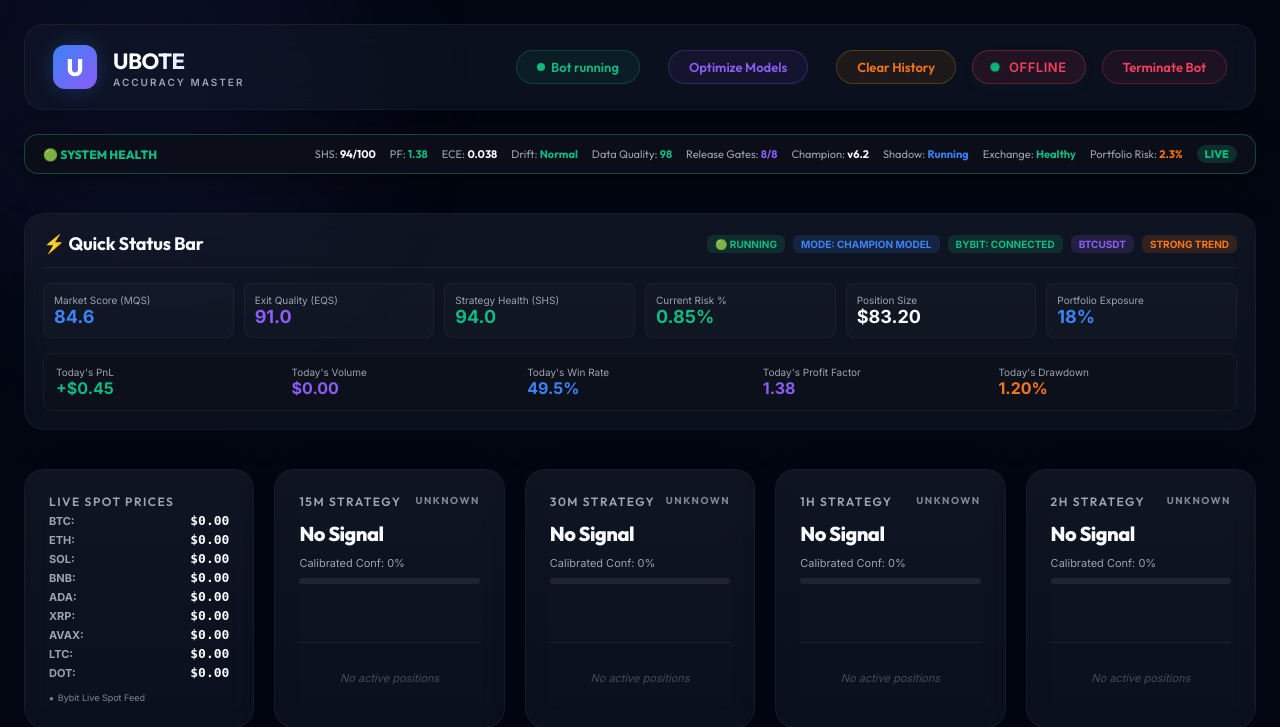
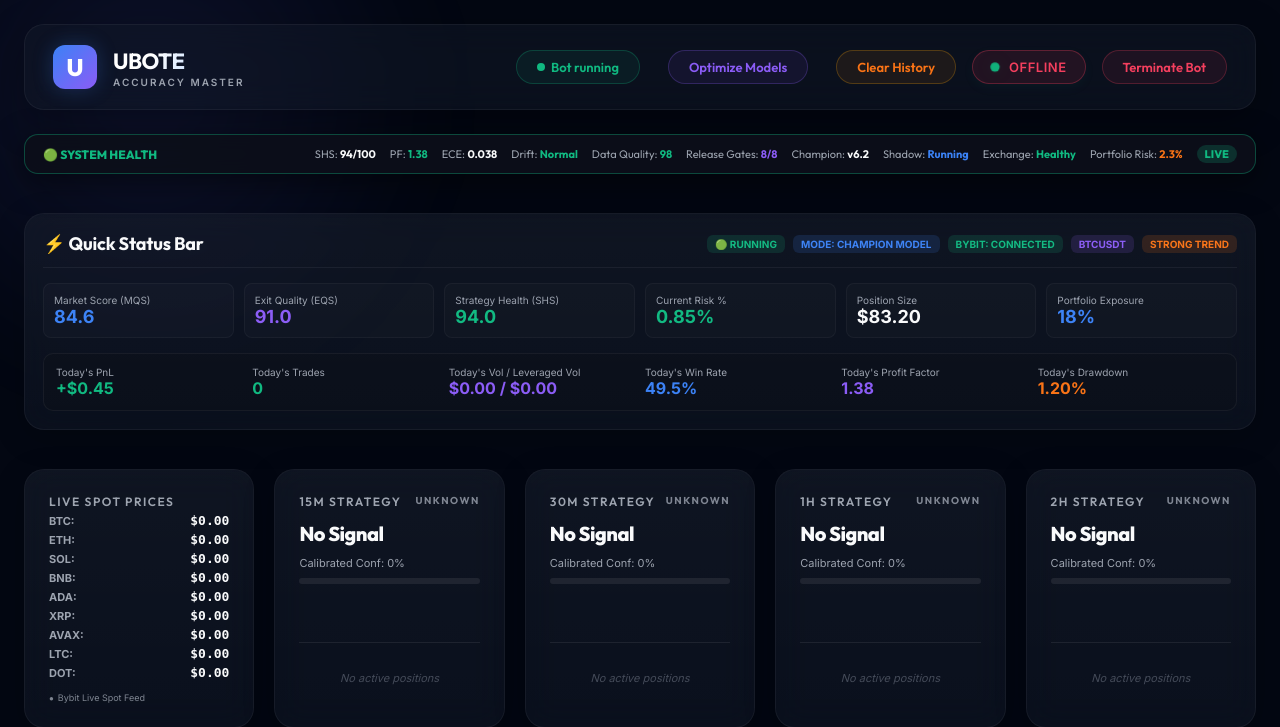
Before and after one commit to mehsim/btc-trading-bot, a Python web app: template templates/index.html in a window 1280 px wide; the page is wider, and only the part inside the window is pictured. Shown: the top 727 px of that part. Run offline with Jinja, Linux system fonts and the light colour scheme; the template is opened without the code that fills it, so the values that code supplies are empty.

Commit message:
feat(dashboard): add Today's Trades count and Today's Vol / Leveraged Vol formatting

```diff
--- a/dashboard_routes.py
+++ b/dashboard_routes.py
@@ -492,6 +492,10 @@ def api_institutional_summary():
     today_trades = valid_trades[-6:] if valid_trades else []
     today_pnl = sum(float(t.get("pnl_usd", 0.0)) for t in today_trades)
     today_volume = sum(float(t.get("position_size_usd", t.get("original_size", t.get("notional_usd", 22.84)))) for t in today_trades)
+    today_leveraged_volume = sum(
+        float(t.get("position_size_usd", t.get("original_size", t.get("notional_usd", 22.84)))) * float(t.get("leverage", 10.0))
+        for t in today_trades
+    )
 
     gross_gains = sum(float(t.get("pnl_usd", 0.0)) for t in winning_trades)
     gross_losses = abs(sum(float(t.get("pnl_usd", 0.0)) for t in losing_trades))
@@ -582,8 +586,10 @@ def api_institutional_summary():
             "current_risk_pct": float(state_manager.get("current_risk_pct", 0.85)),
             "position_size_usd": float(current_position_size_usd),
             "portfolio_exposure_pct": float(portfolio_exposure_pct),
+            "today_trades_count": len(today_trades),
             "today_pnl_usd": float(round(today_pnl, 2)),
             "today_volume_usd": float(round(today_volume, 2)),
+            "today_leveraged_volume_usd": float(round(today_leveraged_volume, 2)),
             "today_win_rate_pct": float(round(win_rate, 1)),
             "today_pf": calculated_pf,
             "today_drawdown_pct": float(dynamic_dd)
--- a/templates/index.html
+++ b/templates/index.html
@@ -1050,8 +1050,12 @@
                     <div id="today-pnl-val" style="font-size: 16px; font-weight: 800; color: var(--accent-green);">+$0.45</div>
                 </div>
                 <div>
-                    <div style="font-size: 10px; color: var(--text-secondary);">Today's Volume</div>
-                    <div id="today-vol-val" style="font-size: 16px; font-weight: 800; color: var(--accent-purple);">$0.00</div>
+                    <div style="font-size: 10px; color: var(--text-secondary);">Today's Trades</div>
+                    <div id="today-trades-count-val" style="font-size: 16px; font-weight: 800; color: var(--accent-green);">0</div>
+                </div>
+                <div>
+                    <div style="font-size: 10px; color: var(--text-secondary);">Today's Vol / Leveraged Vol</div>
+                    <div id="today-vol-val" style="font-size: 16px; font-weight: 800; color: var(--accent-purple);">$0.00 / $0.00</div>
                 </div>
                 <div>
                     <div style="font-size: 10px; color: var(--text-secondary);">Today's Win Rate</div>
@@ -3465,9 +3469,19 @@
                             const pnlVal = parseFloat(qs.today_pnl_usd);
                             document.getElementById("today-pnl-val").innerText = !isNaN(pnlVal) ? `${pnlVal >= 0 ? '+' : ''}$${pnlVal.toFixed(2)}` : qs.today_pnl_usd;
                         }
+                        if (document.getElementById("today-trades-count-val")) {
+                            document.getElementById("today-trades-count-val").innerText = qs.today_trades_count ?? 0;
+                        }
                         if (document.getElementById("today-vol-val")) {
                             const volVal = parseFloat(qs.today_volume_usd);
-                            document.getElementById("today-vol-val").innerText = !isNaN(volVal) ? `$${volVal.toFixed(2)}` : (qs.today_volume_usd || "$0.00");
+                            const levVolVal = parseFloat(qs.today_leveraged_volume_usd);
+                            if (!isNaN(volVal) && !isNaN(levVolVal)) {
+                                document.getElementById("today-vol-val").innerText = `$${volVal.toFixed(2)} / $${levVolVal.toFixed(2)}`;
+                            } else if (!isNaN(volVal)) {
+                                document.getElementById("today-vol-val").innerText = `$${volVal.toFixed(2)}`;
+                            } else {
+                                document.getElementById("today-vol-val").innerText = "$0.00";
+                            }
                         }
                         if (document.getElementById("today-wr-val")) document.getElementById("today-wr-val").innerText = `${qs.today_win_rate_pct}%`;
                         if (document.getElementById("today-pf-val")) document.getElementById("today-pf-val").innerText = qs.today_pf;
```
